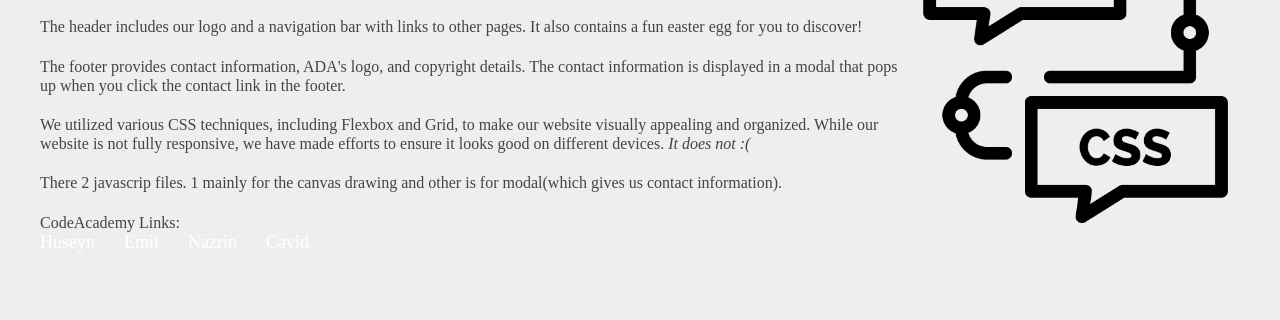
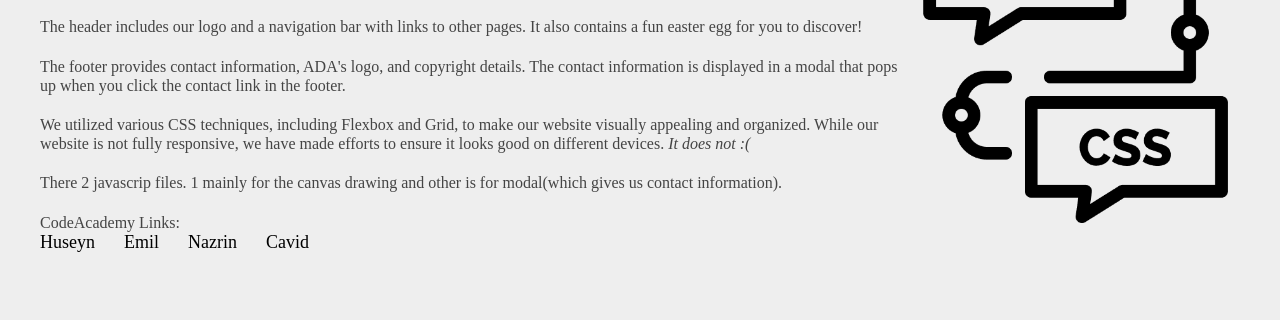
Before and after one commit to MammadHuseyn/CelestialSpectrum, a plain HTML site: page web-project.html in a window 1280 px wide. Shown: the part 235-555 px from the top of the page. Drawn offline with Linux system fonts and the light colour scheme.

Commit message:
Update styles.css

```diff
--- a/styles.css
+++ b/styles.css
@@ -6,6 +6,10 @@
 * {
     margin: 0;
     padding: 0;
+}
+
+#linkler a{
+    color: black;
 }
 
 .photo{
```
